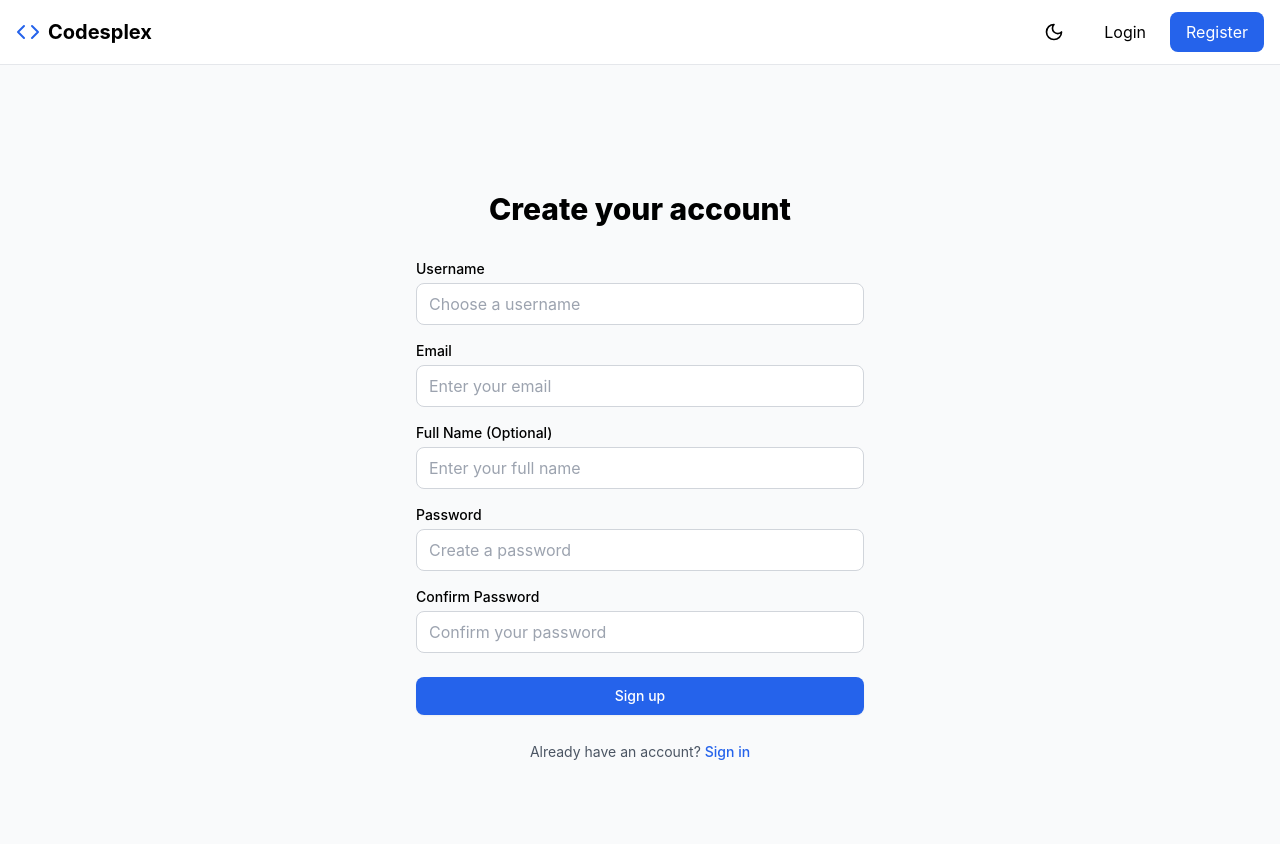
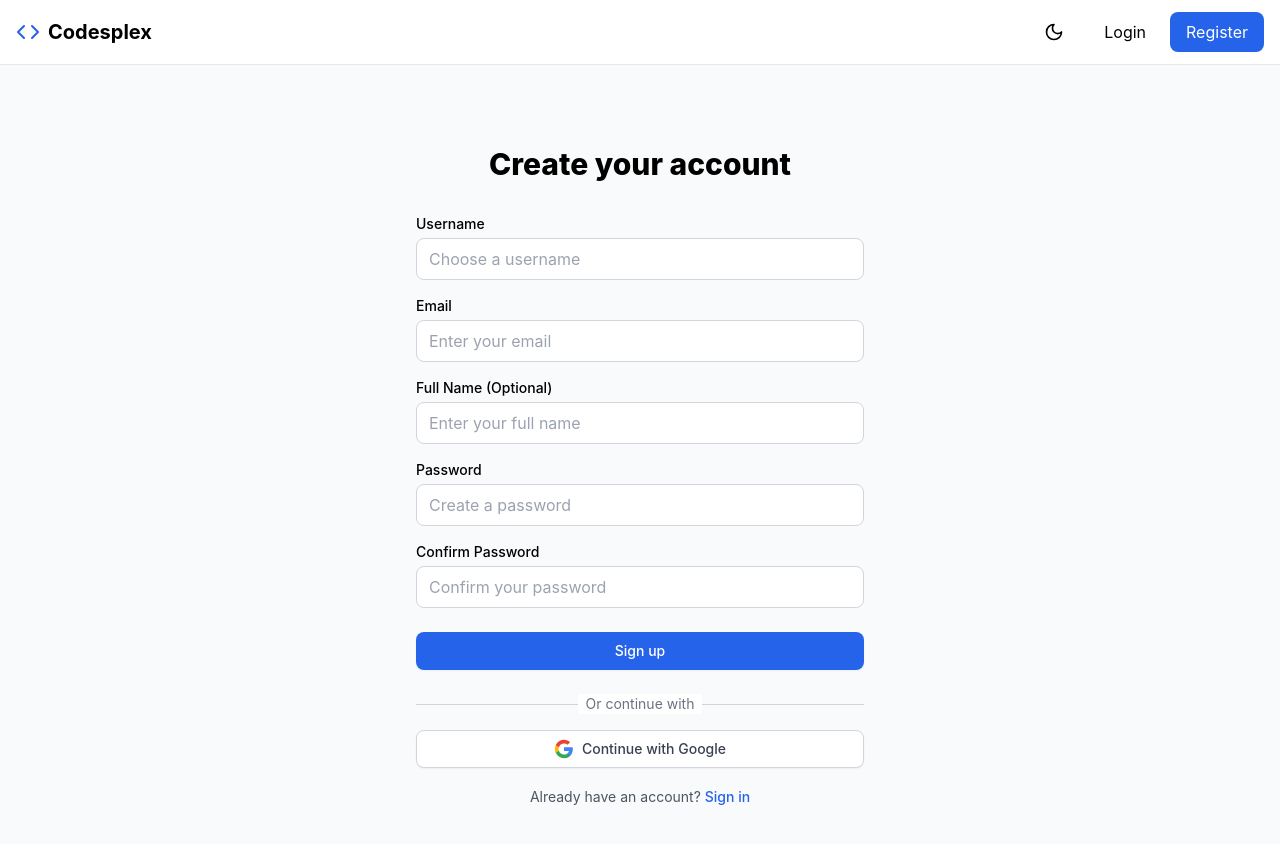
Before and after one commit to ghoshsurya/rapidcompiler, a React (Create React App) app in the folder frontend/: page /register in a window 1280 px wide. Shown: the top 844 px of the page. Built offline with nearby package versions, Linux system fonts and the light colour scheme; no server answers.

Commit message:
Add Google OAuth sign-in integration

```diff
--- a/frontend/src/hooks/useAuth.js
+++ b/frontend/src/hooks/useAuth.js
@@ -73,6 +73,22 @@
       const { data, error } = await supabase.auth.signInWithPassword({
         email,
         password
+      });
+
+      if (error) throw error;
+      return { success: true };
+    } catch (error) {
+      return { success: false, error: error.message };
+    }
+  };
+
+  const signInWithGoogle = async () => {
+    try {
+      const { data, error } = await supabase.auth.signInWithOAuth({
+        provider: 'google',
+        options: {
+          redirectTo: `${window.location.origin}/auth/callback`
+        }
       });
 
       if (error) throw error;
@@ -298,6 +314,7 @@
     adminLogin,
     resetPassword,
     updatePasswordWithToken,
+    signInWithGoogle,
     getAllUsers,
     deleteUser
   };
--- a/frontend/src/pages/Login.js
+++ b/frontend/src/pages/Login.js
@@ -7,7 +7,7 @@
   const [password, setPassword] = useState('');
   const [error, setError] = useState('');
   const [loading, setLoading] = useState(false);
-  const { login } = useAuth();
+  const { login, signInWithGoogle } = useAuth();
   const navigate = useNavigate();
 
   const handleSubmit = async (e) => {
@@ -85,6 +85,29 @@
             </button>
           </div>
 
+          <div className="space-y-4">
+            <div className="relative">
+              <div className="absolute inset-0 flex items-center">
+                <div className="w-full border-t border-gray-300" />
+              </div>
+              <div className="relative flex justify-center text-sm">
+                <span className="px-2 bg-white text-gray-500">Or continue with</span>
+              </div>
+            </div>
+
+            <button
+              onClick={signInWithGoogle}
+              className="w-full flex justify-center items-center py-2 px-4 border border-gray-300 rounded-lg shadow-sm text-sm font-medium text-gray-700 bg-white hover:bg-gray-50"
+            >
+              <svg className="w-5 h-5 mr-2" viewBox="0 0 24 24">
+                <path fill="#4285F4" d="M22.56 12.25c0-.78-.07-1.53-.2-2.25H12v4.26h5.92c-.26 1.37-1.04 2.53-2.21 3.31v2.77h3.57c2.08-1.92 3.28-4.74 3.28-8.09z"/>
+                <path fill="#34A853" d="M12 23c2.97 0 5.46-.98 7.28-2.66l-3.57-2.77c-.98.66-2.23 1.06-3.71 1.06-2.86 0-5.29-1.93-6.16-4.53H2.18v2.84C3.99 20.53 7.7 23 12 23z"/>
+                <path fill="#FBBC05" d="M5.84 14.09c-.22-.66-.35-1.36-.35-2.09s.13-1.43.35-2.09V7.07H2.18C1.43 8.55 1 10.22 1 12s.43 3.45 1.18 4.93l2.85-2.22.81-.62z"/>
+                <path fill="#EA4335" d="M12 5.38c1.62 0 3.06.56 4.21 1.64l3.15-3.15C17.45 2.09 14.97 1 12 1 7.7 1 3.99 3.47 2.18 7.07l3.66 2.84c.87-2.6 3.3-4.53 6.16-4.53z"/>
+              </svg>
+              Continue with Google
+            </button>
+
             <div className="text-center">
               <span className="text-sm text-gray-600">
                 Don't have an account?{' '}
@@ -93,6 +116,7 @@
                 </Link>
               </span>
             </div>
+          </div>
         </form>
       </div>
     </div>
--- a/frontend/src/pages/Register.js
+++ b/frontend/src/pages/Register.js
@@ -12,7 +12,7 @@
   });
   const [error, setError] = useState('');
   const [loading, setLoading] = useState(false);
-  const { register } = useAuth();
+  const { register, signInWithGoogle } = useAuth();
   const navigate = useNavigate();
 
   const handleChange = (e) => {
@@ -150,6 +150,29 @@
             </button>
           </div>
 
+          <div className="space-y-4">
+            <div className="relative">
+              <div className="absolute inset-0 flex items-center">
+                <div className="w-full border-t border-gray-300" />
+              </div>
+              <div className="relative flex justify-center text-sm">
+                <span className="px-2 bg-white text-gray-500">Or continue with</span>
+              </div>
+            </div>
+
+            <button
+              onClick={signInWithGoogle}
+              className="w-full flex justify-center items-center py-2 px-4 border border-gray-300 rounded-lg shadow-sm text-sm font-medium text-gray-700 bg-white hover:bg-gray-50"
+            >
+              <svg className="w-5 h-5 mr-2" viewBox="0 0 24 24">
+                <path fill="#4285F4" d="M22.56 12.25c0-.78-.07-1.53-.2-2.25H12v4.26h5.92c-.26 1.37-1.04 2.53-2.21 3.31v2.77h3.57c2.08-1.92 3.28-4.74 3.28-8.09z"/>
+                <path fill="#34A853" d="M12 23c2.97 0 5.46-.98 7.28-2.66l-3.57-2.77c-.98.66-2.23 1.06-3.71 1.06-2.86 0-5.29-1.93-6.16-4.53H2.18v2.84C3.99 20.53 7.7 23 12 23z"/>
+                <path fill="#FBBC05" d="M5.84 14.09c-.22-.66-.35-1.36-.35-2.09s.13-1.43.35-2.09V7.07H2.18C1.43 8.55 1 10.22 1 12s.43 3.45 1.18 4.93l2.85-2.22.81-.62z"/>
+                <path fill="#EA4335" d="M12 5.38c1.62 0 3.06.56 4.21 1.64l3.15-3.15C17.45 2.09 14.97 1 12 1 7.7 1 3.99 3.47 2.18 7.07l3.66 2.84c.87-2.6 3.3-4.53 6.16-4.53z"/>
+              </svg>
+              Continue with Google
+            </button>
+
             <div className="text-center">
               <span className="text-sm text-gray-600">
                 Already have an account?{' '}
@@ -158,6 +181,7 @@
                 </Link>
               </span>
             </div>
+          </div>
         </form>
       </div>
     </div>
```
Lines whose indentation alone changed are shown as unchanged.
